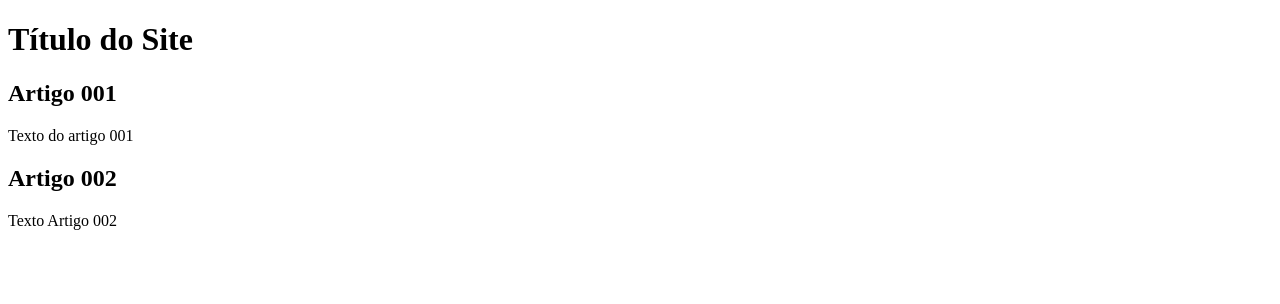
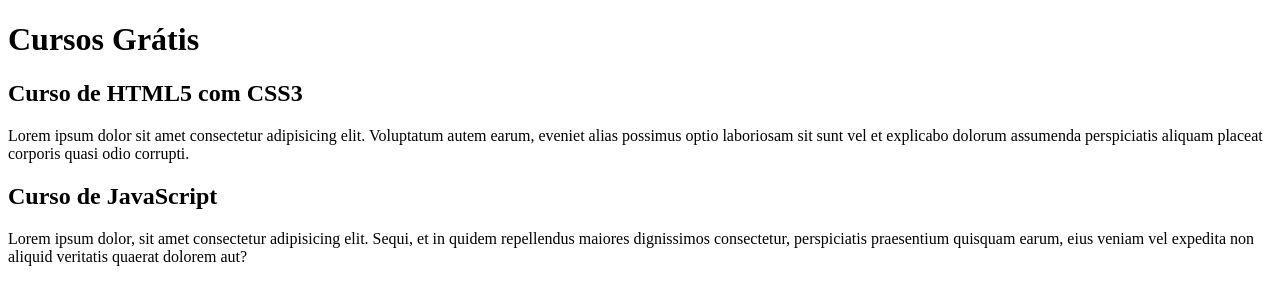
Before and after one commit to AndrewsAraujo/projeto-site, a plain HTML site: page index.html in a window 1280 px wide. Drawn offline with Linux system fonts and the light colour scheme.

Commit message:
comecei a escrever o conteúdo

```diff
--- a/index.html
+++ b/index.html
@@ -8,15 +8,15 @@
 <body>
     <main>
         <header>
-            <h1>Título do Site</h1>
+            <h1>Cursos Grátis</h1>
         </header>
         <article>
-            <h2>Artigo 001</h2>
-            <p>Texto do artigo 001</p>
+            <h2>Curso de HTML5 com CSS3</h2>
+            <p>Lorem ipsum dolor sit amet consectetur adipisicing elit. Voluptatum autem earum, eveniet alias possimus optio laboriosam sit sunt vel et explicabo dolorum assumenda perspiciatis aliquam placeat corporis quasi odio corrupti.</p>
         </article>
         <article>
-            <h2>Artigo 002</h2>
-            <p>Texto Artigo 002</p>
+            <h2>Curso de JavaScript</h2>
+            <p>Lorem ipsum dolor, sit amet consectetur adipisicing elit. Sequi, et in quidem repellendus maiores dignissimos consectetur, perspiciatis praesentium quisquam earum, eius veniam vel expedita non aliquid veritatis quaerat dolorem aut?</p>
         </article>
     </main>
 </body>
```
